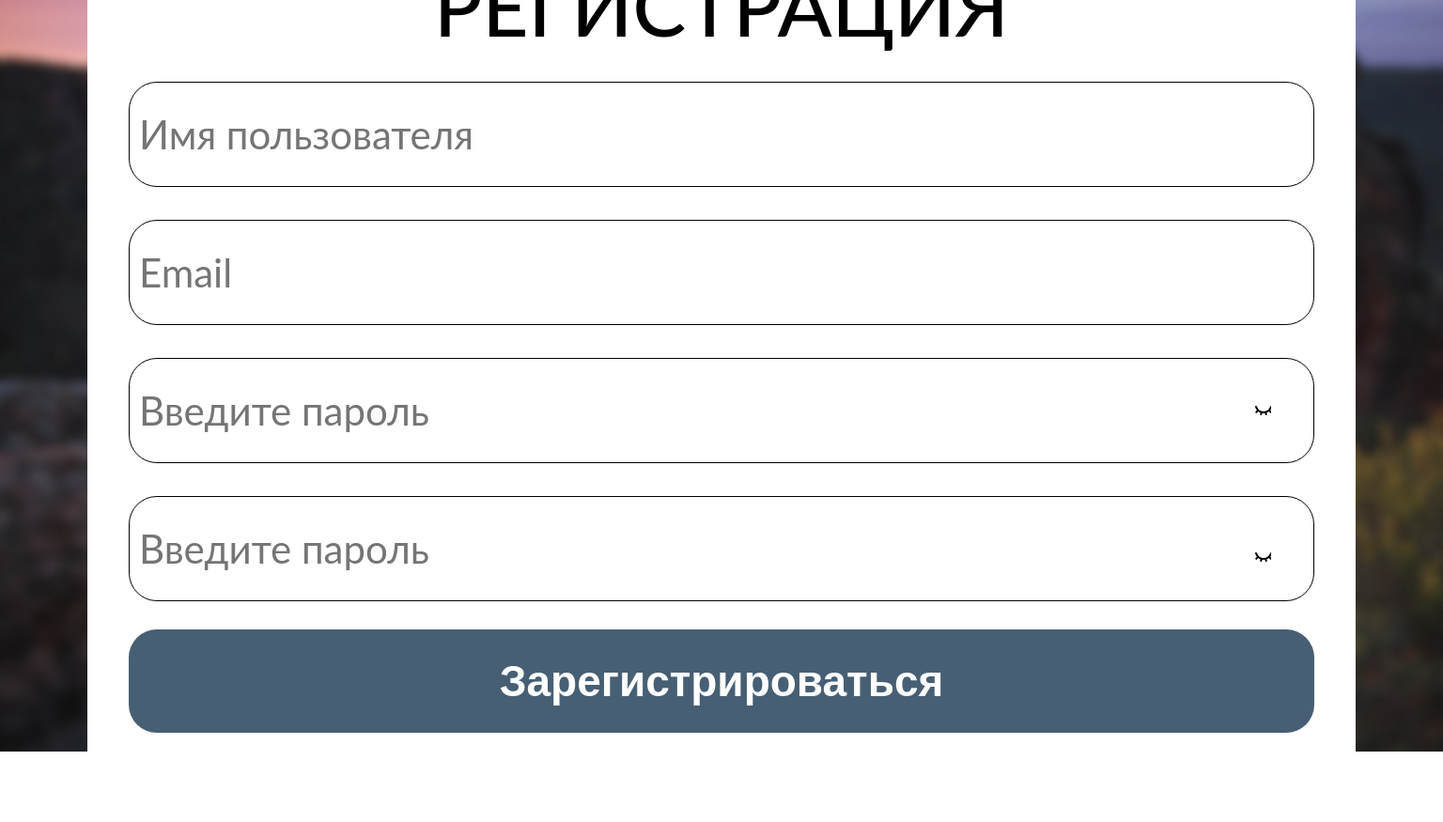
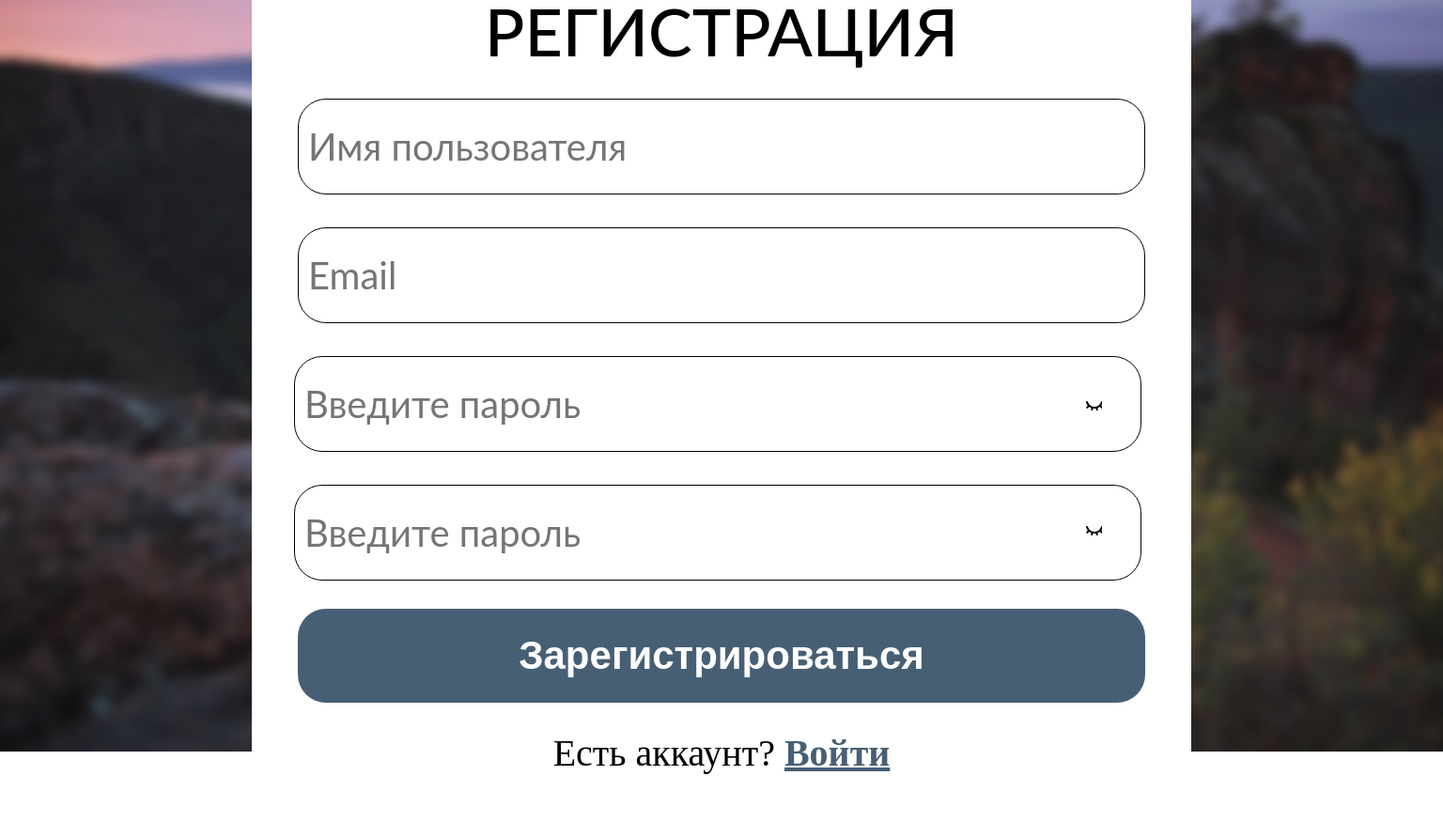
Before and after one commit to Neonexer/PoKrasu, a Django app: page /login/signup in a window 1536 px wide. Shown: the whole page at 94% size. Before the commit the page ends 800 px from the top, so only its background shows below. Run offline with Django 5.2, Linux system fonts and the light colour scheme.

Commit message:
Edited login layout

```diff
--- a/user_auth/static/user_auth/css/login.css.scss
+++ b/user_auth/static/user_auth/css/login.css.scss
@@ -616,23 +616,23 @@ $primary-color: #333;
 
 // 4k
 @media screen and (min-width: 1450px) {
-  $form-width: 1200px;
-  $form-height: 1250px;
-  $input-width: 1000px;
+  $form-width: 1000px;
+  $form-height: 1150px;
+  $input-width: 900px;
   $input-height: 100px;
 
   $input-border-radius: 25px;
 
-  $icon-margin: 130px;
-  $icon-margin-top: 49%;
+  $icon-margin: 100px;
+  $icon-margin-top: 47%;
   $margin-bottom: 35px;
-  $txt-margin-right: 100px;
+  $txt-margin-right: 60px;
 
-  $head-font-size: 90px;
-  $input-font-size: 48px;
-  $btn-font-size: 50px;
-  $txt-font-size: 46px;
-  $txt-font-size2: 44px;
+  $head-font-size: 80px;
+  $input-font-size: 46px;
+  $btn-font-size: 48px;
+  $txt-font-size: 44px;
+  $txt-font-size2: 42px;
 
   .login-form {
   width: $form-width;
--- a/user_auth/static/user_auth/css/signup.css
+++ b/user_auth/static/user_auth/css/signup.css
@@ -18,10 +18,10 @@
   background-size: cover;
 }
 
-@media screen and (min-width: 100px) {
+@media screen and (min-width: 0px) {
   .login-form {
     width: 250px;
-    height: 350px;
+    height: 300px;
     background-color: #fff;
     border-radius: 15px;
     display: flex;
@@ -38,7 +38,7 @@
   .login-form .form-content {
     position: fixed;
     width: 250px;
-    height: 350px;
+    height: 300px;
     display: flex;
     flex-direction: column;
     justify-self: center;
@@ -62,7 +62,7 @@
     border-radius: 12px;
     margin-left: 45px;
     margin-right: 45px;
-    margin-bottom: 15px;
+    margin-bottom: 5px;
     font-family: Lato, sans-serif;
     font-size: 12px;
     text-align: left;
@@ -77,7 +77,7 @@
     height: 20px;
     position: absolute;
     right: 32px;
-    top: 51%;
+    top: 49%;
     cursor: pointer;
     background: url("../images/closed_eye.svg") 0 0 no-repeat;
   }
@@ -89,7 +89,7 @@
     height: 20px;
     position: absolute;
     right: 32px;
-    top: 64%;
+    top: 62%;
     cursor: pointer;
     background: url("../images/closed_eye.svg") 0 0 no-repeat;
   }
@@ -112,7 +112,7 @@
     color: #fff;
   }
   .login-form .form-content .have-account {
-    margin-top: 16px;
+    margin-top: 5px;
     font-weight: 400;
     font-size: 12px;
     text-align: center;
@@ -126,10 +126,10 @@
     color: #475f74;
   }
 }
-@media screen and (min-width: 420px) {
+@media screen and (min-width: 500px) {
   .login-form {
-    width: 350px;
-    height: 450px;
+    width: 300px;
+    height: 350px;
     background-color: #fff;
     border-radius: 15px;
     display: flex;
@@ -145,8 +145,8 @@
   }
   .login-form .form-content {
     position: fixed;
-    width: 350px;
-    height: 450px;
+    width: 300px;
+    height: 350px;
     display: flex;
     flex-direction: column;
     justify-self: center;
@@ -165,9 +165,117 @@
   }
   .login-form .form-content .input {
     border: 1px solid hsl(0, 0%, 0%);
-    width: 290px;
-    height: 45px;
+    width: 250px;
+    height: 28px;
+    border-radius: 12px;
+    margin-left: 45px;
+    margin-right: 45px;
+    margin-bottom: 10px;
+    font-family: Lato, sans-serif;
+    font-size: 16px;
+    text-align: left;
+    color: #000;
+    padding-left: 10px;
+  }
+  .login-form .form-content #password-field2 {
+    margin-bottom: 0;
+  }
+  .login-form .form-content .password-icon {
+    width: 20px;
+    height: 20px;
+    position: absolute;
+    right: 40px;
+    top: 50%;
+    cursor: pointer;
+    background: url("../images/closed_eye.svg") 0 0 no-repeat;
+  }
+  .login-form .form-content .password-icon.opened {
+    background: url("../images/opened_eye.svg") 0 0 no-repeat;
+  }
+  .login-form .form-content .password-icon2 {
+    width: 20px;
+    height: 20px;
+    position: absolute;
+    right: 40px;
+    top: 61%;
+    cursor: pointer;
+    background: url("../images/closed_eye.svg") 0 0 no-repeat;
+  }
+  .login-form .form-content .password-icon2.opened {
+    background: url("../images/opened_eye.svg") 0 0 no-repeat;
+  }
+  .login-form .form-content .register-btn {
+    border: 0 solid transparent;
+    margin-top: 17px;
+    border-radius: 12px;
+    width: 262px;
+    height: 28px;
+    background: #475f74;
+  }
+  .login-form .form-content .register-btn div {
+    font-family: var(--font-family);
+    font-weight: 800;
+    font-size: 17px;
+    text-align: center;
+    color: #fff;
+  }
+  .login-form .form-content .have-account {
+    margin-top: 10px;
+    font-weight: 400;
+    font-size: 16px;
+    text-align: center;
+    color: #000;
+  }
+  .login-form .form-content .login {
+    font-size: 16px;
+    font-weight: 800;
+    text-decoration: underline;
+    text-decoration-skip-ink: none;
+    color: #475f74;
+  }
+}
+@media screen and (min-width: 720px) {
+  .login-form {
+    width: 325px;
+    height: 375px;
+    background-color: #fff;
     border-radius: 15px;
+    display: flex;
+    justify-content: start;
+  }
+  .login-form .arrow-back {
+    margin-left: 10px;
+    margin-top: 20px;
+    width: fit-content;
+    height: fit-content;
+    z-index: 10;
+    cursor: pointer;
+  }
+  .login-form .form-content {
+    position: fixed;
+    width: 325px;
+    height: 375px;
+    display: flex;
+    flex-direction: column;
+    justify-self: center;
+    justify-content: center;
+    align-items: center;
+  }
+  .login-form .form-content h1 {
+    margin-top: 15px;
+    font-family: Lato, sans-serif;
+    font-weight: 500;
+    font-size: 24px;
+    text-transform: uppercase;
+    text-align: center;
+    color: #000;
+    margin-bottom: 10px;
+  }
+  .login-form .form-content .input {
+    border: 1px solid hsl(0, 0%, 0%);
+    width: 260px;
+    height: 35px;
+    border-radius: 12px;
     margin-left: 45px;
     margin-right: 45px;
     margin-bottom: 15px;
@@ -184,8 +292,8 @@
     width: 20px;
     height: 20px;
     position: absolute;
-    right: 40px;
-    top: 51%;
+    right: 45px;
+    top: 50%;
     cursor: pointer;
     background: url("../images/closed_eye.svg") 0 0 no-repeat;
   }
@@ -196,7 +304,7 @@
     width: 20px;
     height: 20px;
     position: absolute;
-    right: 40px;
+    right: 45px;
     top: 64%;
     cursor: pointer;
     background: url("../images/closed_eye.svg") 0 0 no-repeat;
@@ -208,14 +316,14 @@
     border: 0 solid transparent;
     margin-top: 17px;
     border-radius: 15px;
-    width: 302px;
-    height: 45px;
+    width: 272px;
+    height: 35px;
     background: #475f74;
   }
   .login-form .form-content .register-btn div {
     font-family: var(--font-family);
     font-weight: 800;
-    font-size: 17px;
+    font-size: 18px;
     text-align: center;
     color: #fff;
   }
@@ -234,10 +342,10 @@
     color: #475f74;
   }
 }
-@media screen and (min-width: 720px) {
+@media screen and (min-width: 1000px) {
   .login-form {
-    width: 450px;
-    height: 500px;
+    width: 400px;
+    height: 450px;
     background-color: #fff;
     border-radius: 15px;
     display: flex;
@@ -253,8 +361,8 @@
   }
   .login-form .form-content {
     position: fixed;
-    width: 450px;
-    height: 500px;
+    width: 400px;
+    height: 450px;
     display: flex;
     flex-direction: column;
     justify-self: center;
@@ -265,7 +373,7 @@
     margin-top: 15px;
     font-family: Lato, sans-serif;
     font-weight: 500;
-    font-size: 34px;
+    font-size: 30px;
     text-transform: uppercase;
     text-align: center;
     color: #000;
@@ -273,7 +381,7 @@
   }
   .login-form .form-content .input {
     border: 1px solid hsl(0, 0%, 0%);
-    width: 350px;
+    width: 300px;
     height: 45px;
     border-radius: 15px;
     margin-left: 45px;
@@ -292,116 +400,8 @@
     width: 20px;
     height: 20px;
     position: absolute;
-    right: 62px;
-    top: 51%;
-    cursor: pointer;
-    background: url("../images/closed_eye.svg") 0 0 no-repeat;
-  }
-  .login-form .form-content .password-icon.opened {
-    background: url("../images/opened_eye.svg") 0 0 no-repeat;
-  }
-  .login-form .form-content .password-icon2 {
-    width: 20px;
-    height: 20px;
-    position: absolute;
-    right: 62px;
-    top: 64%;
-    cursor: pointer;
-    background: url("../images/closed_eye.svg") 0 0 no-repeat;
-  }
-  .login-form .form-content .password-icon2.opened {
-    background: url("../images/opened_eye.svg") 0 0 no-repeat;
-  }
-  .login-form .form-content .register-btn {
-    border: 0 solid transparent;
-    margin-top: 17px;
-    border-radius: 15px;
-    width: 362px;
-    height: 45px;
-    background: #475f74;
-  }
-  .login-form .form-content .register-btn div {
-    font-family: var(--font-family);
-    font-weight: 800;
-    font-size: 22px;
-    text-align: center;
-    color: #fff;
-  }
-  .login-form .form-content .have-account {
-    margin-top: 16px;
-    font-weight: 400;
-    font-size: 19px;
-    text-align: center;
-    color: #000;
-  }
-  .login-form .form-content .login {
-    font-size: 19px;
-    font-weight: 800;
-    text-decoration: underline;
-    text-decoration-skip-ink: none;
-    color: #475f74;
-  }
-}
-@media screen and (min-width: 1000px) {
-  .login-form {
-    width: 550px;
-    height: 600px;
-    background-color: #fff;
-    border-radius: 15px;
-    display: flex;
-    justify-content: start;
-  }
-  .login-form .arrow-back {
-    margin-left: 10px;
-    margin-top: 20px;
-    width: fit-content;
-    height: fit-content;
-    z-index: 10;
-    cursor: pointer;
-  }
-  .login-form .form-content {
-    position: fixed;
-    width: 550px;
-    height: 600px;
-    display: flex;
-    flex-direction: column;
-    justify-self: center;
-    justify-content: center;
-    align-items: center;
-  }
-  .login-form .form-content h1 {
-    margin-top: 15px;
-    font-family: Lato, sans-serif;
-    font-weight: 500;
-    font-size: 40px;
-    text-transform: uppercase;
-    text-align: center;
-    color: #000;
-    margin-bottom: 10px;
-  }
-  .login-form .form-content .input {
-    border: 1px solid hsl(0, 0%, 0%);
-    width: 450px;
-    height: 55px;
-    border-radius: 15px;
-    margin-left: 45px;
-    margin-right: 45px;
-    margin-bottom: 15px;
-    font-family: Lato, sans-serif;
-    font-size: 24px;
-    text-align: left;
-    color: #000;
-    padding-left: 10px;
-  }
-  .login-form .form-content #password-field2 {
-    margin-bottom: 0;
-  }
-  .login-form .form-content .password-icon {
-    width: 20px;
-    height: 20px;
-    position: absolute;
     right: 65px;
-    top: 51%;
+    top: 50%;
     cursor: pointer;
     background: url("../images/closed_eye.svg") 0 0 no-repeat;
   }
@@ -424,26 +424,26 @@
     border: 0 solid transparent;
     margin-top: 17px;
     border-radius: 15px;
-    width: 462px;
-    height: 55px;
+    width: 312px;
+    height: 45px;
     background: #475f74;
   }
   .login-form .form-content .register-btn div {
     font-family: var(--font-family);
     font-weight: 800;
-    font-size: 26px;
+    font-size: 22px;
     text-align: center;
     color: #fff;
   }
   .login-form .form-content .have-account {
     margin-top: 16px;
     font-weight: 400;
-    font-size: 24px;
+    font-size: 20px;
     text-align: center;
     color: #000;
   }
   .login-form .form-content .login {
-    font-size: 24px;
+    font-size: 20px;
     font-weight: 800;
     text-decoration: underline;
     text-decoration-skip-ink: none;
@@ -452,10 +452,10 @@
 }
 @media screen and (min-width: 1500px) {
   .login-form {
-    width: 1350px;
-    height: 1200px;
+    width: 1000px;
+    height: 950px;
     background-color: #fff;
-    border-radius: 15px;
+    border-radius: 20px;
     display: flex;
     justify-content: start;
   }
@@ -469,8 +469,8 @@
   }
   .login-form .form-content {
     position: fixed;
-    width: 1350px;
-    height: 1200px;
+    width: 1000px;
+    height: 950px;
     display: flex;
     flex-direction: column;
     justify-self: center;
@@ -481,7 +481,7 @@
     margin-top: 15px;
     font-family: Lato, sans-serif;
     font-weight: 500;
-    font-size: 85px;
+    font-size: 70px;
     text-transform: uppercase;
     text-align: center;
     color: #000;
@@ -489,14 +489,14 @@
   }
   .login-form .form-content .input {
     border: 1px solid hsl(0, 0%, 0%);
-    width: 1250px;
-    height: 110px;
+    width: 890px;
+    height: 100px;
     border-radius: 30px;
     margin-left: 45px;
     margin-right: 45px;
     margin-bottom: 35px;
     font-family: Lato, sans-serif;
-    font-size: 42px;
+    font-size: 40px;
     text-align: left;
     color: #000;
     padding-left: 10px;
@@ -508,7 +508,7 @@
     width: 20px;
     height: 20px;
     position: absolute;
-    right: 90px;
+    right: 95px;
     top: 52%;
     cursor: pointer;
     background: url("../images/closed_eye.svg") 0 0 no-repeat;
@@ -520,8 +520,8 @@
     width: 20px;
     height: 20px;
     position: absolute;
-    right: 90px;
-    top: 65%;
+    right: 95px;
+    top: 66%;
     cursor: pointer;
     background: url("../images/closed_eye.svg") 0 0 no-repeat;
   }
@@ -532,26 +532,26 @@
     border: 0 solid transparent;
     margin-top: 30px;
     border-radius: 30px;
-    width: 1262px;
-    height: 110px;
+    width: 902px;
+    height: 100px;
     background: #475f74;
   }
   .login-form .form-content .register-btn div {
     font-family: var(--font-family);
     font-weight: 800;
-    font-size: 46px;
+    font-size: 42px;
     text-align: center;
     color: #fff;
   }
   .login-form .form-content .have-account {
     margin-top: 30px;
     font-weight: 400;
-    font-size: 44px;
+    font-size: 40px;
     text-align: center;
     color: #000;
   }
   .login-form .form-content .login {
-    font-size: 44px;
+    font-size: 40px;
     font-weight: 800;
     text-decoration: underline;
     text-decoration-skip-ink: none;
--- a/user_auth/static/user_auth/css/signup.scss
+++ b/user_auth/static/user_auth/css/signup.scss
@@ -23,10 +23,10 @@ $primary-color: #333;
 }
 
 // Mobile
-@media screen and (min-width: 100px) {
+@media screen and (min-width: 0px) {
 
   $form-width: 250px;
-  $form-height: 350px;
+  $form-height: 300px;
 
   $input-width: 200px;
   $input-height: 30px;
@@ -83,7 +83,7 @@ $primary-color: #333;
         border-radius: $input-border-radius;
         margin-left: 45px;
         margin-right: 45px;
-        margin-bottom: 15px;
+        margin-bottom: 5px;
         font-family: $font;
         // font-weight: 400;
         font-size: $input-font-size;
@@ -102,7 +102,7 @@ $primary-color: #333;
         position: absolute;
         // background-color: green;
         right: 32px;
-        top: 51%;
+        top: 49%;
         cursor: pointer;
         // background-color: red;
         background: url("../images/closed_eye.svg") 0 0 no-repeat;
@@ -118,7 +118,7 @@ $primary-color: #333;
           position: absolute;
           // background-color: green;
           right: 32px;
-          top: 64%;
+          top: 62%;
           cursor: pointer;
           // background-color: red;
           background: url("../images/closed_eye.svg") 0 0 no-repeat;
@@ -148,7 +148,7 @@ $primary-color: #333;
       }
 
       .have-account {
-          margin-top: 16px;
+          margin-top: 5px;
           // font-family: $font;
           font-weight: 400;
           font-size: $txt-font-size;
@@ -169,19 +169,167 @@ $primary-color: #333;
 
 
 // Mobile L
-@media screen and (min-width: 420px) {
-  $form-width: 350px;
-  $form-height: 450px;
+@media screen and (min-width: 500px) {
+  $form-width: 300px;
+  $form-height: 350px;
 
-  $input-width: 290px;
-  $input-height: 45px;
-  $input-border-radius: 15px;
+  $input-width: 250px;
+  $input-height: 28px;
+  $input-border-radius: 12px;
 
   $icon-margin: 40px;
 
   $input-font-size: 16px;
   $btn-font-size: 17px;
   $head-font-size: 27px;
+  $txt-font-size: 16px;
+
+  .login-form {
+    width: $form-width;
+    height: $form-height;
+
+    background-color: #fff;
+    border-radius: 15px;
+    display: flex;
+    justify-content: start;
+
+    .arrow-back {
+      margin-left: 10px;
+      margin-top: 20px;
+      width: fit-content;
+      height: fit-content;
+      z-index: 10;
+      cursor: pointer;
+
+    }
+
+    .form-content {
+      position: fixed;
+      width: $form-width;
+      height: $form-height;
+      display: flex;
+      flex-direction: column;
+      justify-self: center;
+      justify-content: center; //
+      align-items: center;
+
+      h1 {
+        margin-top: 15px;
+        font-family: $font;
+        font-weight: 500;
+        font-size: $head-font-size;
+        text-transform: uppercase;
+        text-align: center;
+        color: #000;
+        margin-bottom: 10px;
+      }
+
+      .input {
+        border: 1px solid hsl(0, 0%, 0%);
+        width: $input-width;
+        height: $input-height;
+        border-radius: $input-border-radius;
+        margin-left: 45px;
+        margin-right: 45px;
+        margin-bottom: 10px;
+        font-family: $font;
+        // font-weight: 400;
+        font-size: $input-font-size;
+        text-align: left;
+        color: #000;
+        padding-left: 10px;
+      }
+
+      #password-field2 {
+        margin-bottom: 0;
+      }
+
+      .password-icon {
+        width: 20px;
+        height: 20px;
+        position: absolute;
+        // background-color: green;
+        right: $icon-margin;
+        top: 50%;
+        cursor: pointer;
+        // background-color: red;
+        background: url("../images/closed_eye.svg") 0 0 no-repeat;
+      }
+
+      .password-icon.opened {
+        background: url("../images/opened_eye.svg") 0 0 no-repeat;
+      }
+
+      .password-icon2 {
+        width: 20px;
+        height: 20px;
+        position: absolute;
+        // background-color: green;
+        right: $icon-margin;
+        top: 61%;
+        cursor: pointer;
+        // background-color: red;
+        background: url("../images/closed_eye.svg") 0 0 no-repeat;
+      }
+
+      .password-icon2.opened {
+        background: url("../images/opened_eye.svg") 0 0 no-repeat;
+      }
+
+
+      .register-btn {
+        border: 0 solid transparent;
+        margin-top: 17px;
+        border-radius: $input-border-radius;
+        //   padding: 10px 44px;
+        width: $input-width+12;
+        height: $input-height;
+        background: #475f74;
+
+        div {
+          font-family: var(--font-family);
+          font-weight: 800;
+          font-size: $btn-font-size;
+          text-align: center;
+          color: #fff;
+        }
+      }
+
+      .have-account {
+        margin-top: 10px;
+        // font-family: $font;
+        font-weight: 400;
+        font-size: $txt-font-size;
+        text-align: center;
+        color: #000;
+      }
+
+      .login {
+        font-size: $txt-font-size;
+        font-weight: 800;
+        text-decoration: underline;
+        text-decoration-skip-ink: none;
+        color: #475f74;
+      }
+    }
+  }
+}
+
+
+// Tablet
+@media screen and (min-width: 720px) {
+  $form-width: 325px;
+  $form-height: 375px;
+
+  $input-width: 260px;
+  $input-height: 35px;
+  $input-border-radius: 12px;
+
+  $icon-margin: 45px;
+
+  $head-font-size: 24px;
+  $input-font-size: 16px;
+  $btn-font-size: 18px;
   $txt-font-size: 16px;
 
   .login-form {
@@ -250,7 +398,7 @@ $primary-color: #333;
         position: absolute;
         // background-color: green;
         right: $icon-margin;
-        top: 51%;
+        top: 50%;
         cursor: pointer;
         // background-color: red;
         background: url("../images/closed_eye.svg") 0 0 no-repeat;
@@ -316,21 +464,21 @@ $primary-color: #333;
 }
 
 
-// Tablet
-@media screen and (min-width: 720px) {
-  $form-width: 450px;
-  $form-height: 500px;
+// Laptop
+@media screen and (min-width: 1000px) {
+  $form-width: 400px;
+  $form-height: 450px;
 
-  $input-width: 350px;
+  $input-width: 300px;
   $input-height: 45px;
   $input-border-radius: 15px;
 
-  $icon-margin: 62px;
+  $icon-margin: 65px;
 
-  $head-font-size: 34px;
+  $head-font-size: 30px;
   $input-font-size: 20px;
   $btn-font-size: 22px;
-  $txt-font-size: 19px;
+  $txt-font-size: 20px;
 
   .login-form {
     width: $form-width;
@@ -398,155 +546,7 @@ $primary-color: #333;
         position: absolute;
         // background-color: green;
         right: $icon-margin;
-        top: 51%;
-        cursor: pointer;
-        // background-color: red;
-        background: url("../images/closed_eye.svg") 0 0 no-repeat;
-      }
-
-      .password-icon.opened {
-        background: url("../images/opened_eye.svg") 0 0 no-repeat;
-      }
-
-      .password-icon2 {
-        width: 20px;
-        height: 20px;
-        position: absolute;
-        // background-color: green;
-        right: $icon-margin;
-        top: 64%;
-        cursor: pointer;
-        // background-color: red;
-        background: url("../images/closed_eye.svg") 0 0 no-repeat;
-      }
-
-      .password-icon2.opened {
-        background: url("../images/opened_eye.svg") 0 0 no-repeat;
-      }
-
-
-      .register-btn {
-        border: 0 solid transparent;
-        margin-top: 17px;
-        border-radius: 15px;
-        //   padding: 10px 44px;
-        width: $input-width+12;
-        height: $input-height;
-        background: #475f74;
-
-        div {
-          font-family: var(--font-family);
-          font-weight: 800;
-          font-size: $btn-font-size;
-          text-align: center;
-          color: #fff;
-        }
-      }
-
-      .have-account {
-        margin-top: 16px;
-        // font-family: $font;
-        font-weight: 400;
-        font-size: $txt-font-size;
-        text-align: center;
-        color: #000;
-      }
-
-      .login {
-        font-size: $txt-font-size;
-        font-weight: 800;
-        text-decoration: underline;
-        text-decoration-skip-ink: none;
-        color: #475f74;
-      }
-    }
-  }
-}
-
-
-// Laptop
-@media screen and (min-width: 1000px) {
-  $form-width: 550px;
-  $form-height: 600px;
-
-  $input-width: 450px;
-  $input-height: 55px;
-  $input-border-radius: 15px;
-
-  $icon-margin: 65px;
-
-  $head-font-size: 40px;
-  $input-font-size: 24px;
-  $btn-font-size: 26px;
-  $txt-font-size: 24px;
-
-  .login-form {
-    width: $form-width;
-    height: $form-height;
-
-    background-color: #fff;
-    border-radius: 15px;
-    display: flex;
-    justify-content: start;
-
-    .arrow-back {
-      margin-left: 10px;
-      margin-top: 20px;
-      width: fit-content;
-      height: fit-content;
-      z-index: 10;
-      cursor: pointer;
-
-    }
-
-    .form-content {
-      position: fixed;
-      width: $form-width;
-      height: $form-height;
-      display: flex;
-      flex-direction: column;
-      justify-self: center;
-      justify-content: center; //
-      align-items: center;
-
-      h1 {
-        margin-top: 15px;
-        font-family: $font;
-        font-weight: 500;
-        font-size: $head-font-size;
-        text-transform: uppercase;
-        text-align: center;
-        color: #000;
-        margin-bottom: 10px;
-      }
-
-      .input {
-        border: 1px solid hsl(0, 0%, 0%);
-        width: $input-width;
-        height: $input-height;
-        border-radius: $input-border-radius;
-        margin-left: 45px;
-        margin-right: 45px;
-        margin-bottom: 15px;
-        font-family: $font;
-        // font-weight: 400;
-        font-size: $input-font-size;
-        text-align: left;
-        color: #000;
-        padding-left: 10px;
-      }
-
-      #password-field2 {
-        margin-bottom: 0;
-      }
-
-      .password-icon {
-        width: 20px;
-        height: 20px;
-        position: absolute;
-        // background-color: green;
-        right: $icon-margin;
-        top: 51%;
+        top: 50%;
         cursor: pointer;
         // background-color: red;
         background: url("../images/closed_eye.svg") 0 0 no-repeat;
@@ -613,26 +613,26 @@ $primary-color: #333;
 
 // 4k
 @media screen and (min-width: 1500px) {
-  $form-width: 1350px;
-  $form-height: 1200px;
+  $form-width: 1000px;
+  $form-height: 950px;
 
-  $input-width: 1250px;
-  $input-height: 110px;
+  $input-width: 890px;
+  $input-height: 100px;
   $input-border-radius: 30px;
 
-  $icon-margin: 90px;
+  $icon-margin: 95px;
 
-  $head-font-size: 85px;
-  $input-font-size: 42px;
-  $btn-font-size: 46px;
-  $txt-font-size: 44px;
+  $head-font-size: 70px;
+  $input-font-size: 40px;
+  $btn-font-size: 42px;
+  $txt-font-size: 40px;
 
   .login-form {
     width: $form-width;
     height: $form-height;
 
     background-color: #fff;
-    border-radius: 15px;
+    border-radius: 20px;
     display: flex;
     justify-content: start;
 
@@ -709,7 +709,7 @@ $primary-color: #333;
         position: absolute;
         // background-color: green;
         right: $icon-margin;
-        top: 65%;
+        top: 66%;
         cursor: pointer;
         // background-color: red;
         background: url("../images/closed_eye.svg") 0 0 no-repeat;
```
Also changed, not shown: user_auth/static/user_auth/css/login.css.css (+15 -15 lines), 1 other file.
